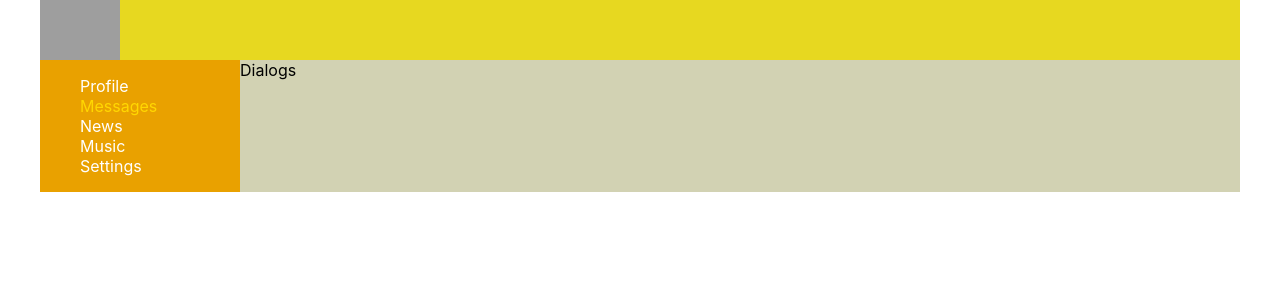
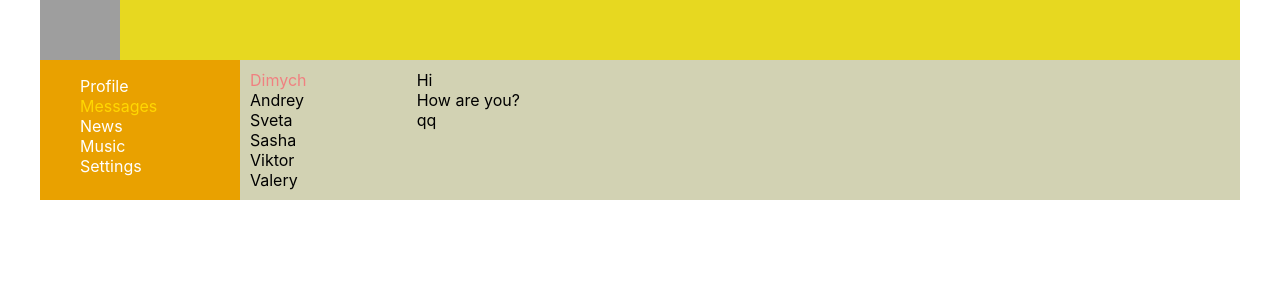
Before and after one commit to Govard9/react_samurai, a React (Create React App) app: page /dialogs in a window 1280 px wide. Shown: the top 300 px of the page. Built offline with nearby package versions, Linux system fonts and the light colour scheme; grey boxes are pictures that could not be loaded.

Commit message:
21 lesson

```diff
--- a/src/components/Dialogs/Dialogs.jsx
+++ b/src/components/Dialogs/Dialogs.jsx
@@ -1,11 +1,23 @@
-import s from './Dialogs.module.scss'
+import s from "./Dialogs.module.scss";
 
 const Dialogs = (props) => {
-    return (
-        <div>
-            Dialogs
-        </div>
-    )
-}
+	return (
+		<div className={s.dialogs}>
+			<div className={s.dialogsItems}>
+				<div className={s.dialog + ' ' + s.active}>Dimych</div>
+				<div className={s.dialog}>Andrey</div>
+				<div className={s.dialog}>Sveta</div>
+				<div className={s.dialog}>Sasha</div>
+				<div className={s.dialog}>Viktor</div>
+				<div className={s.dialog}>Valery</div>
+			</div>
+			<div className={s.messages}>
+				<div className={s.message}>Hi</div>
+				<div className={s.message}>How are you?</div>
+				<div className={s.message}>qq</div>
+			</div>
+		</div>
+	);
+};
 
 export default Dialogs;
--- a/src/components/Dialogs/Dialogs.module.scss
+++ b/src/components/Dialogs/Dialogs.module.scss
@@ -0,0 +1,23 @@
+.dialogs {
+	display: grid;
+	grid-template-columns: 2fr 10fr;
+
+	.dialogsItems {
+		padding: 10px;
+
+		.dialog {
+
+			&.active {
+				color: lightcoral;
+			}
+		}
+	}
+}
+
+.messages {
+	padding: 10px;
+
+	.message {
+
+	}
+}
```
